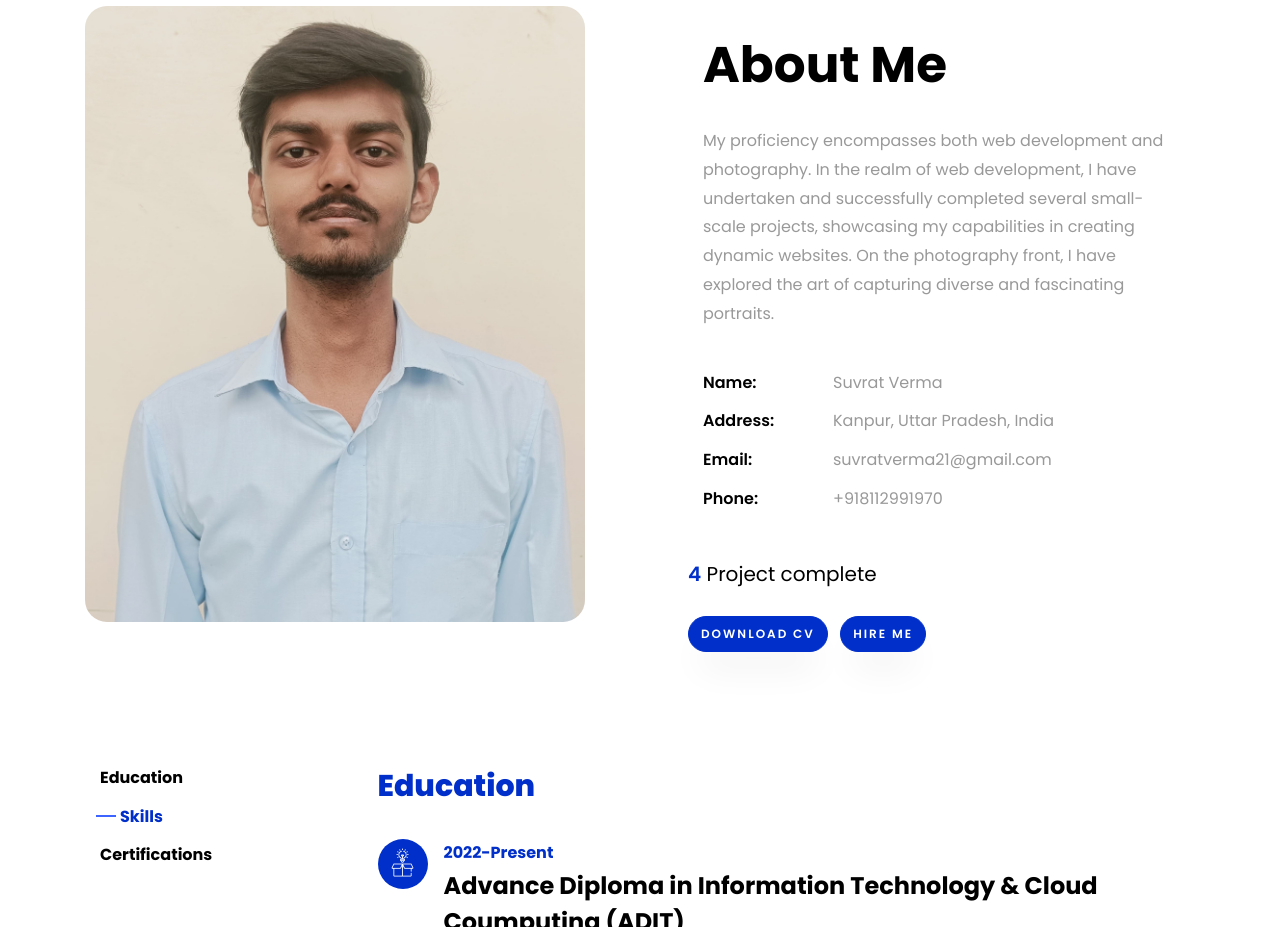
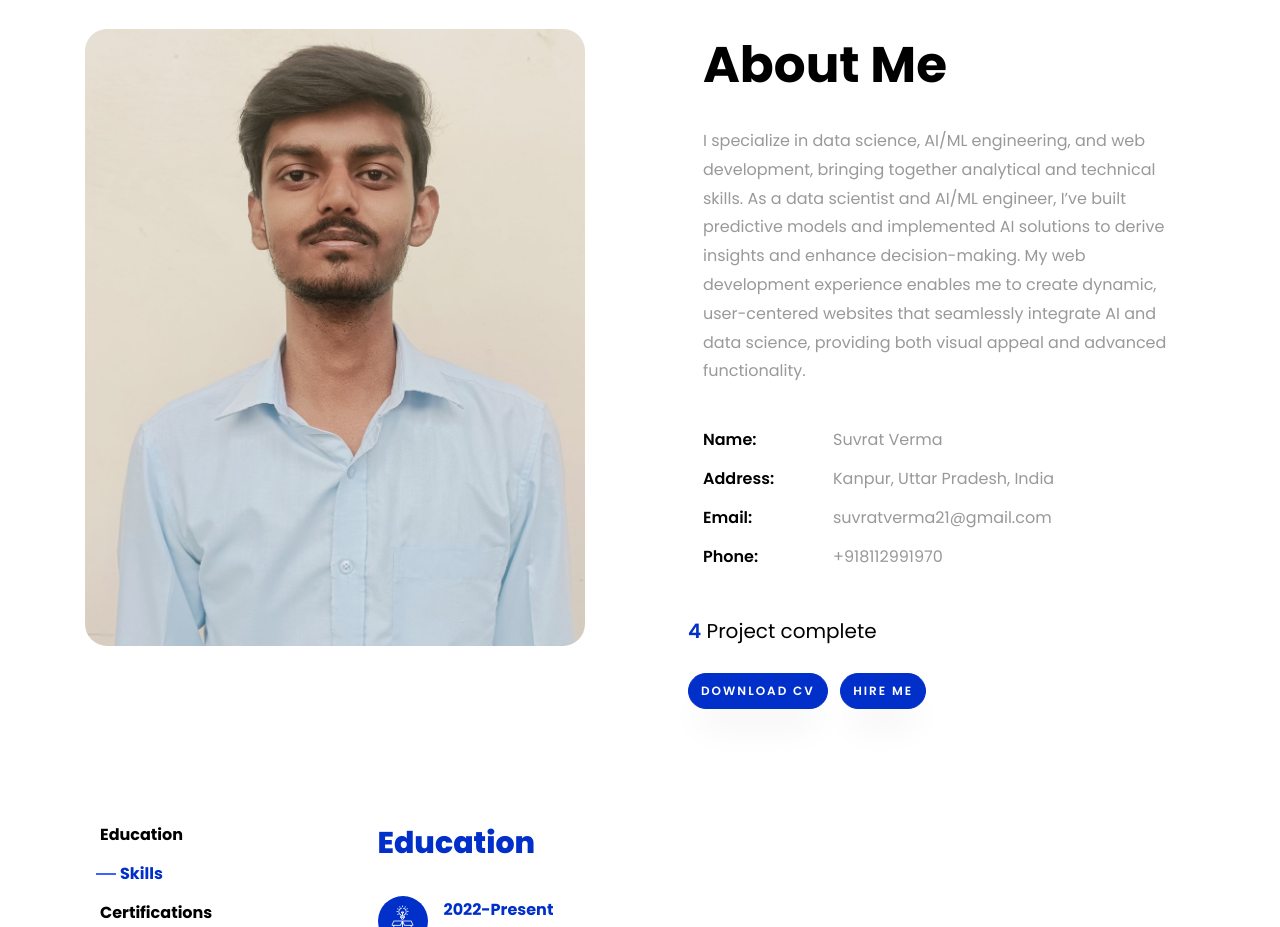
Before and after one commit to iamsuvratverma/My_Portfolio, a plain HTML site: page index.html in a window 1280 px wide. Shown: the part 820-1747 px from the top of the page. Drawn offline with Linux system fonts and the light colour scheme; files whose address does not match are found by name.

Commit message:
Update index.html

```diff
--- a/index.html
+++ b/index.html
@@ -87,11 +87,7 @@
 						<div class="col-md-12 heading-section ftco-animate" id="meee">
 							<h1 class="big">About</h1>
 							<h2 class="mb-4">About Me</h2>
-							<p>My proficiency encompasses both web development and photography.
-								In the realm of web development, I have undertaken and successfully completed several
-								small-scale projects, showcasing my capabilities in creating dynamic websites.
-								On the photography front, I have explored the art of capturing diverse and fascinating
-								portraits.</p>
+							<p>I specialize in data science, AI/ML engineering, and web development, bringing together analytical and technical skills. As a data scientist and AI/ML engineer, I’ve built predictive models and implemented AI solutions to derive insights and enhance decision-making. My web development experience enables me to create dynamic, user-centered websites that seamlessly integrate AI and data science, providing both visual appeal and advanced functionality.</p>
 							<ul class="about-info mt-4 px-md-0 px-2">
 								<li class="d-flex"><span>Name:</span> <span>Suvrat Verma</span></li>
 								<!-- <li class="d-flex"><span>Age</span> <span>22</span></li> -->
```
